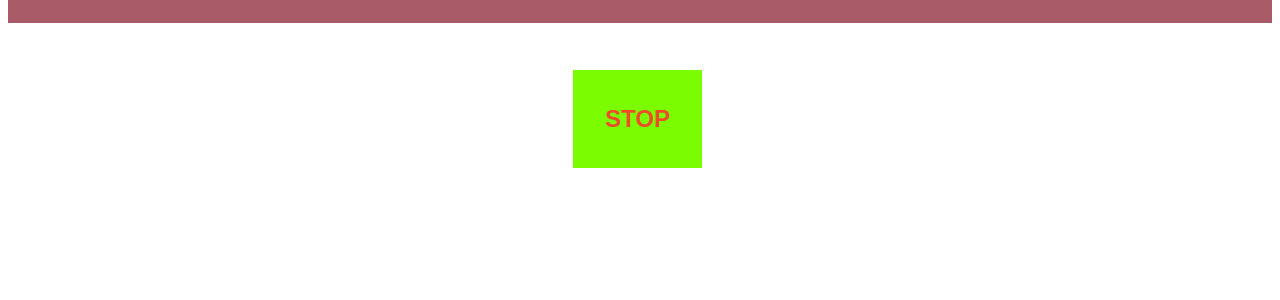
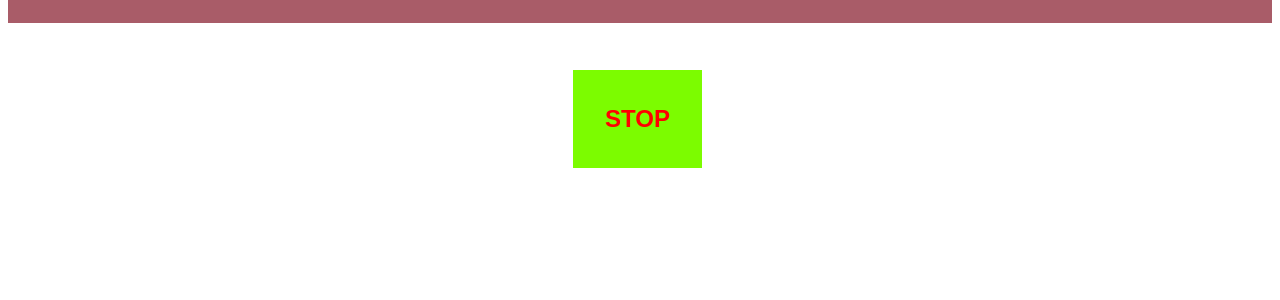
Before and after one commit to ANISOM-Tech/Fence_vibration_detection, a Flask app: page / in a window 1280 px wide. Shown: the part 174-474 px from the top of the page. Run offline with Flask 2, Linux system fonts and the light colour scheme; parts of the project's set-up code (start-up, migrations or seed data) failed here and were passed over; some libraries are stand-ins or nearby versions.

Commit message:
Update model_predict.html

```diff
--- a/templates/model_predict.html
+++ b/templates/model_predict.html
@@ -13,7 +13,7 @@
 }
 .button {
   border: none;
-  color: #EE4B2B;
+  color: red;
   padding: 15px 32px;
   text-align: center;
   text-decoration: none;
```
